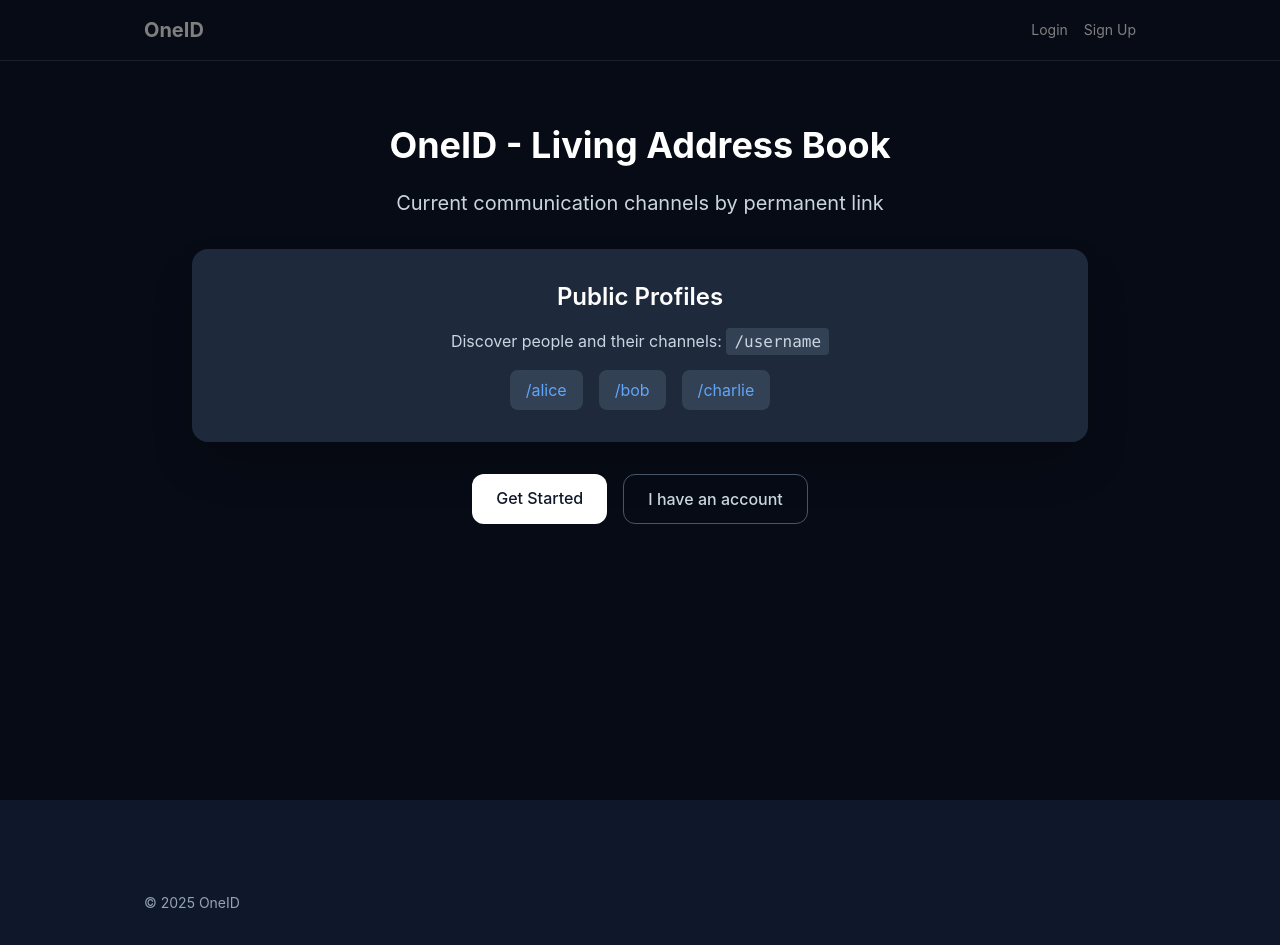
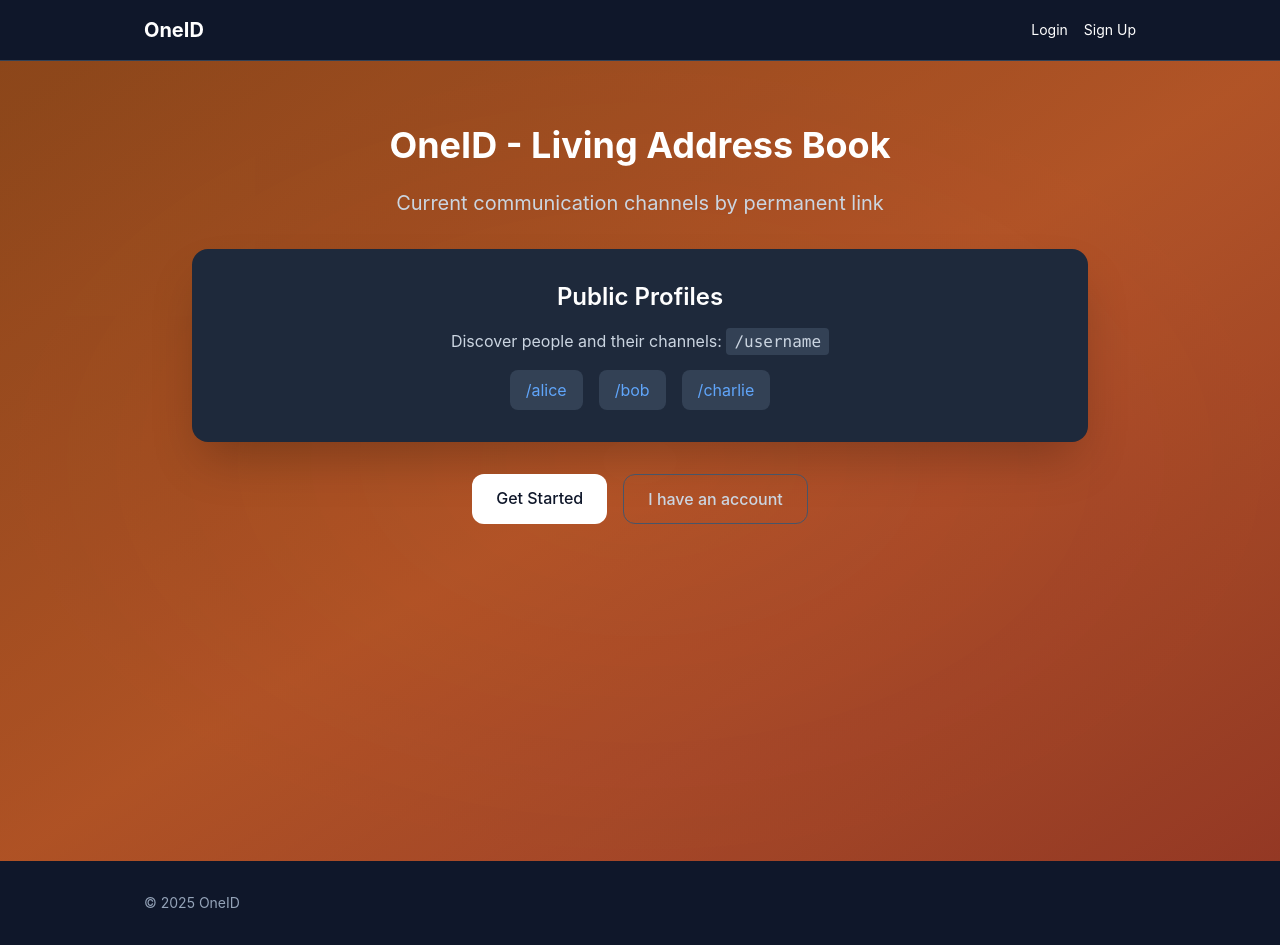
Before and after one commit to StripedBear/OneID, a Next.js app in the folder frontend/: page / in a window 1280 px wide. Built offline with nearby package versions, Linux system fonts and the light colour scheme.

Commit message:
visual stuff

```diff
--- a/frontend/src/app/globals.css
+++ b/frontend/src/app/globals.css
@@ -9,3 +9,70 @@ body {
   -webkit-font-smoothing: antialiased;
   -moz-osx-font-smoothing: grayscale;
 }
+
+/* Vintage Background Styles */
+.vintage-bg {
+  background: linear-gradient(135deg, #8b4513 0%, #d2691e 25%, #cd853f 50%, #f4a460 75%, #daa520 100%);
+  background-size: 400% 400%;
+  animation: vintage-gradient 15s ease infinite;
+}
+
+@keyframes vintage-gradient {
+  0% { background-position: 0% 50%; }
+  50% { background-position: 100% 50%; }
+  100% { background-position: 0% 50%; }
+}
+
+/* Vintage Pattern 1 - Geometric shapes */
+.vintage-pattern-1 {
+  background-image:
+    radial-gradient(circle at 25% 25%, rgba(255, 215, 0, 0.3) 2px, transparent 2px),
+    radial-gradient(circle at 75% 75%, rgba(255, 140, 0, 0.2) 1px, transparent 1px);
+  background-size: 60px 60px, 40px 40px;
+  animation: vintage-float 20s linear infinite;
+}
+
+/* Vintage Pattern 2 - Diagonal lines */
+.vintage-pattern-2 {
+  background-image:
+    linear-gradient(45deg, rgba(139, 69, 19, 0.1) 25%, transparent 25%),
+    linear-gradient(-45deg, rgba(210, 105, 30, 0.1) 25%, transparent 25%);
+  background-size: 80px 80px;
+  animation: vintage-drift 25s linear infinite reverse;
+}
+
+/* Vintage Pattern 3 - Dots pattern */
+.vintage-pattern-3 {
+  background-image:
+    radial-gradient(circle at 50% 50%, rgba(255, 165, 0, 0.15) 1px, transparent 1px);
+  background-size: 30px 30px;
+  animation: vintage-pulse 18s ease-in-out infinite;
+}
+
+@keyframes vintage-float {
+  0% { transform: translate(0, 0) rotate(0deg); }
+  33% { transform: translate(30px, -30px) rotate(120deg); }
+  66% { transform: translate(-20px, 20px) rotate(240deg); }
+  100% { transform: translate(0, 0) rotate(360deg); }
+}
+
+@keyframes vintage-drift {
+  0% { transform: translateX(0); }
+  100% { transform: translateX(80px); }
+}
+
+@keyframes vintage-pulse {
+  0%, 100% { opacity: 0.1; transform: scale(1); }
+  50% { opacity: 0.3; transform: scale(1.1); }
+}
+
+/* Vintage Glow Effect */
+.vintage-glow {
+  background: radial-gradient(ellipse at center, transparent 0%, rgba(139, 69, 19, 0.1) 70%);
+  animation: vintage-glow-pulse 12s ease-in-out infinite;
+}
+
+@keyframes vintage-glow-pulse {
+  0%, 100% { opacity: 0.3; }
+  50% { opacity: 0.6; }
+}
--- a/frontend/src/app/page.tsx
+++ b/frontend/src/app/page.tsx
@@ -1,24 +1,23 @@
 import Link from "next/link";
 
 export default function HomePage() {
-  // Background image configuration
-  const backgroundImagePath = "/images/background.jpg";
+  return (
+    <div className="min-h-screen text-white relative overflow-hidden">
+      {/* Vintage animated background */}
+      <div className="absolute inset-0 vintage-bg">
+        {/* Animated geometric patterns */}
+        <div className="absolute inset-0 opacity-20">
+          <div className="vintage-pattern-1"></div>
+          <div className="vintage-pattern-2"></div>
+          <div className="vintage-pattern-3"></div>
+        </div>
 
-  // Try to load the background image
-  const backgroundStyle = {
-    backgroundImage: `url(${backgroundImagePath})`,
-    backgroundSize: 'cover',
-    backgroundPosition: 'center',
-    backgroundRepeat: 'no-repeat',
-  };
+        {/* Warm gradient overlay */}
+        <div className="absolute inset-0 bg-gradient-to-br from-amber-900/80 via-orange-800/70 to-red-900/80"></div>
 
-  return (
-    <div
-      className="min-h-screen text-white bg-slate-900"
-      style={backgroundStyle}
-    >
-      {/* Dark overlay for better text readability when using background image */}
-      <div className="absolute inset-0 bg-black/50"></div>
+        {/* Subtle animation overlay */}
+        <div className="absolute inset-0 vintage-glow"></div>
+      </div>
 
       <div className="relative z-10">
       <div className="container mx-auto px-4 py-16">
```
